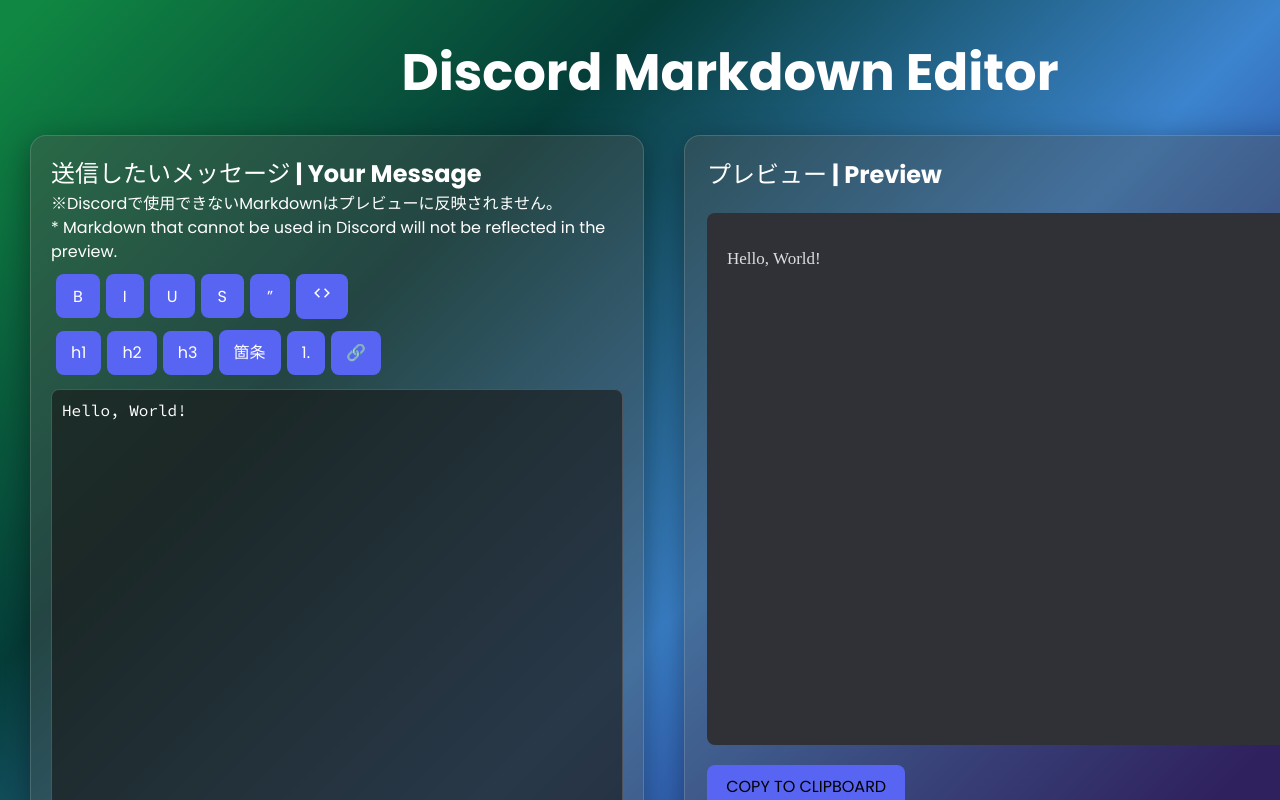
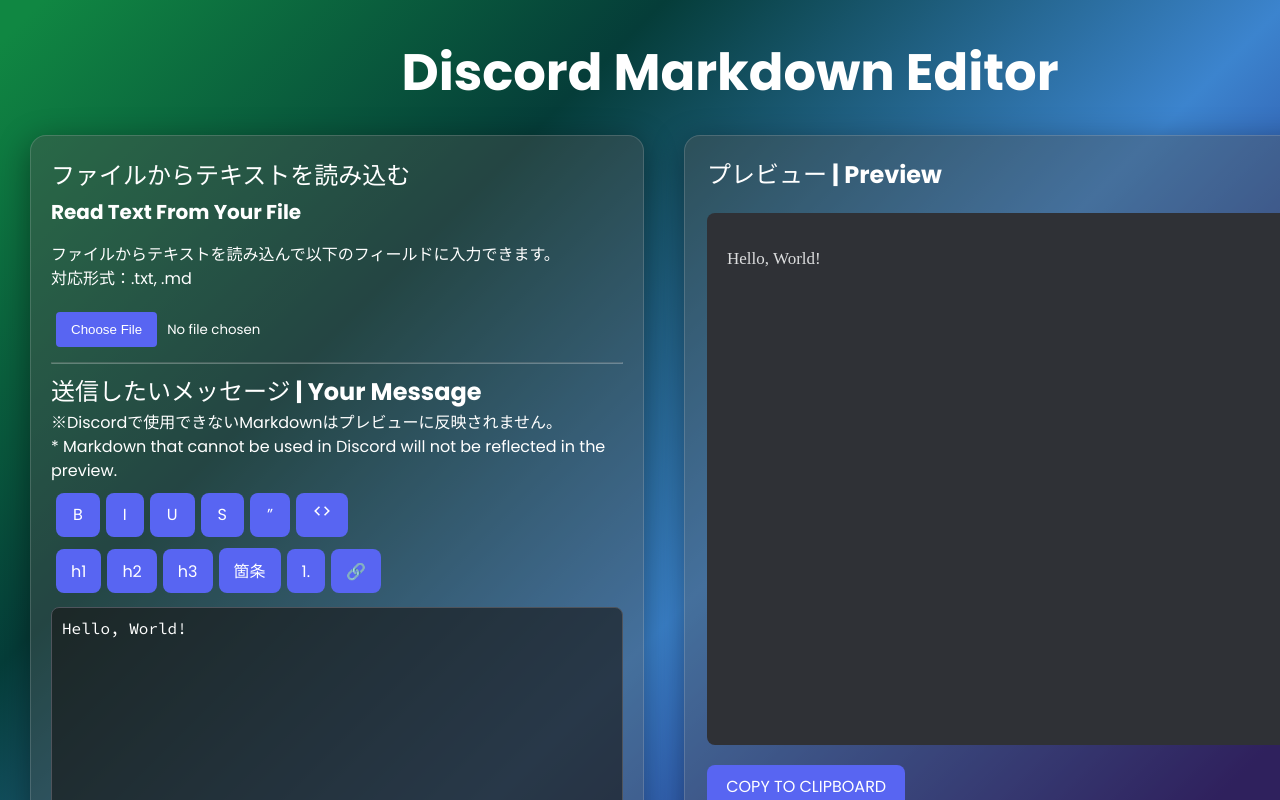
Before and after one commit to zibasan/discord-markdown-editor, a React (Vite) app: page / in a window 1280 px wide. Shown: the top 800 px of the page. Built offline with nearby package versions, Linux system fonts and the light colour scheme.

Commit message:
Add: Read text from a file feature

```diff
--- a/index.html
+++ b/index.html
@@ -5,7 +5,7 @@
   <meta charset="UTF-8" />
   <link rel="icon" type="image/svg+xml" href="/vite.svg" />
   <meta name="viewport" content="width=device-width, initial-scale=1.0" />
-  <title>Discord-Markdown-Create</title>
+  <title>Discord-Markdown-Editor</title>
 </head>
 
 <body>
--- a/src/App.tsx
+++ b/src/App.tsx
@@ -1,14 +1,39 @@
-import React, { useState } from 'react';
+import { useState, useRef } from 'react';
 import "./styles/discord.css";
 import Toolbar from './components/Toolbar';
 import Editor from './components/Editor';
 import Preview from './components/Preview';
 import Copy from './components/copy';
 
-
-
 function App() {
   const [text, setText] = useState("Hello, World!");
+  const [hasFile, setHasFile] = useState(false);
+  const fileInputRef = useRef<HTMLInputElement>(null);
+
+  const handleFileLoad = (e: React.ChangeEvent<HTMLInputElement>) => {
+    const file = e.target.files?.[0];
+    if (!file) return;
+
+    const reader = new FileReader();
+
+    setHasFile(true);
+
+    reader.onload = () => {
+      const text = reader.result as string;
+      setText(text);  // ← textarea に反映
+    };
+
+    reader.readAsText(file);
+  };
+
+  const clearFile = () => {
+    if (fileInputRef.current) {
+      fileInputRef.current.value = ""; // ← 完全にクリアされる
+      setText("");
+    }
+    setHasFile(false);
+  };
+
 
   return (
     <>
@@ -17,6 +42,24 @@
 
         <div className='container'>
           <div className='left'>
+            <p><h2 className='file'>ファイルからテキストを読み込む</h2>
+              <h2 className='en'>Read Text From Your File </h2>
+              ファイルからテキストを読み込んで以下のフィールドに入力できます。<br />
+              対応形式：.txt, .md</p>
+
+            <div className='file-input'>
+              <input
+                className='file-ipt-btn'
+                ref={fileInputRef}
+                type="file"
+                accept=".txt, .md"
+                onChange={handleFileLoad}
+              />
+              {hasFile && <button onClick={clearFile} className='clearbtn'>ファイルをクリア</button>}
+            </div>
+
+            <hr></hr>
+
             <h2 className='editor-txt'>送信したいメッセージ | Your Message</h2>
             ※Discordで使用できないMarkdownはプレビューに反映されません。<br></br>* Markdown that cannot be used in Discord will not be reflected in the preview.
 
--- a/src/components/copy.tsx
+++ b/src/components/copy.tsx
@@ -20,7 +20,7 @@
             <button onClick={handleCopy} className='copy-button' disabled={text.trim() === ""}>COPY TO CLIPBOARD</button>
 
             {isCopied && (
-                <div style={{ color: "green", marginTop: "8px" }}>
+                <div style={{ color: "#7cfc00", marginTop: "8px" }}>
                     ✅️ Copied!
                 </div>
             )}
--- a/src/styles/discord.css
+++ b/src/styles/discord.css
@@ -15,6 +15,7 @@
     font-family: 'Poppins', 'Yu Gothic UI', 'メイリオ', Meiryo, 'ＭＳ ゴシック', 'ヒラギノ角ゴシック', 'Hiragino Sans', 'ヒラギノ角ゴ StdN', 'Hiragino Kaku Gothic StdN', 'Arial', 'Avenir', sans-serif;
     color: white;
     user-select: none;
+    align-content: center;
 }
 
 @keyframes gradient {
@@ -75,6 +76,9 @@
     margin-top: 0.1px;
 }
 
+.app button {
+    color: white;
+}
 
 .editor {
     width: 550px;
@@ -143,7 +147,8 @@
 }
 
 
-.toolbar button {
+.toolbar button,
+.toolbar2 button {
     margin-top: 10px;
     margin-left: 5px;
     margin-bottom: 1px;
@@ -173,12 +178,7 @@
     transition: background-color 0.2s ease;
 }
 
-.toolbar button:hover:not(:disabled) {
-    background-color: #4452bb;
-    border: 0px;
-    transition: background-color 0.2s ease;
-}
-
+.toolbar button:hover:not(:disabled),
 .toolbar2 button:hover:not(:disabled) {
     background-color: #4452bb;
     border: 0px;
@@ -220,6 +220,7 @@
     flex: 1;
     background-color: rgba(84, 84, 84, 0.4);
     padding: 20px;
+    padding-top: 2px;
     border-radius: 10px;
     box-shadow: 0 8px 32px rgba(0, 0, 0, 0.4);
     border: 1px solid rgba(255, 255, 255, 0.15);
@@ -233,7 +234,7 @@
     padding-top: 1px;
     padding-left: 22px;
     padding-right: 23px;
-    padding-bottom: 20px;
+    padding-bottom: 35px;
 
     border-radius: 10px;
     box-shadow: 0 8px 32px rgba(0, 0, 0, 0.4);
@@ -252,3 +253,74 @@
     border: 0px;
     cursor: not-allowed;
 }
+
+input[type="file"] {
+    padding: 5px;
+    width: 320px;
+    font-family: 'Poppins', 'Yu Gothic UI', 'メイリオ', Meiryo, 'ＭＳ ゴシック', 'ヒラギノ角ゴシック', 'Hiragino Sans', 'ヒラギノ角ゴ StdN', 'Hiragino Kaku Gothic StdN', 'Arial', 'Avenir', sans-serif;
+}
+
+::file-selector-button {
+    background-color: rgb(88, 101, 242);
+    cursor: pointer;
+    padding: 10px;
+    color: white;
+    border: 0px;
+    border-radius: 4px;
+    transition: background-color 0.2s ease;
+    padding-left: 15px;
+    padding-right: 15px;
+    margin-right: 10px;
+}
+
+::file-selector-button:hover {
+    background-color: #4452bb;
+    cursor: pointer;
+    padding: 10px;
+    color: white;
+    border: 0px;
+    border-radius: 4px;
+    transition: background-color 0.2s ease;
+    padding-left: 15px;
+    padding-right: 15px;
+    margin-right: 10px;
+}
+
+hr {
+    margin-top: 10px;
+    margin-bottom: 10px;
+    opacity: 0.3;
+}
+
+.en {
+    font-size: 20px;
+    margin-top: 1px;
+}
+
+.clearbtn {
+    background-color: #d22d39;
+    border: 0px;
+    margin-left: 30px;
+    margin-top: 5px;
+    width: 145px;
+    height: 41px;
+    transition: background-color 0.2s ease;
+}
+
+.clearbtn:hover {
+    background-color: #bc2934;
+    border: 0px;
+    margin-left: 30px;
+    margin-top: 5px;
+    width: 145px;
+    height: 41px;
+    transition: background-color 0.2s ease;
+}
+
+.file-input {
+    display: flex;
+}
+
+.file {
+    margin-bottom: 3px;
+}
```
